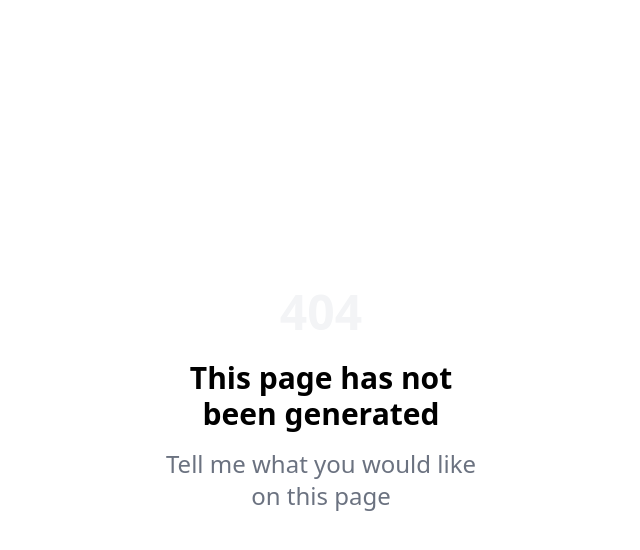
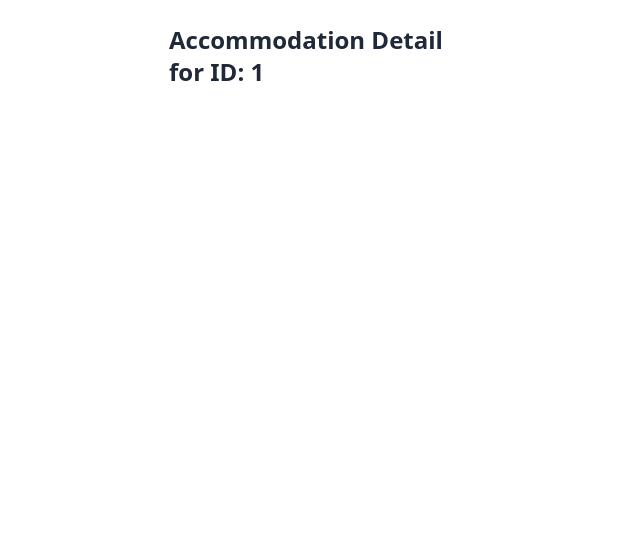
Before and after one commit to ShashidharRaoSiripuram/SKZ, a Next.js app: page /marketplace/accommodation/1 in a window 1280 px wide. Before the commit this address had no page. Shown: the top 550 px of the page, without its empty margins (319-959 px from the left). Built offline with nearby package versions, Linux system fonts and the light colour scheme.

Commit message:
Create page.tsx

```diff
--- /dev/null
+++ b/app/marketplace/accommodation/[id]/page.tsx
@@ -0,0 +1,17 @@
+// app/marketplace/accommodation/[id]/page.tsx
+type PageProps = {
+  params: {
+    id: string;
+  };
+};
+
+export default function AccommodationDetailPage({ params }: PageProps) {
+  const { id } = params;
+
+  return (
+    <div className="p-6">
+      <h1 className="text-2xl font-bold text-gray-800">Accommodation Detail for ID: {id}</h1>
+      {/* Add your component or logic here */}
+    </div>
+  );
+}
```
